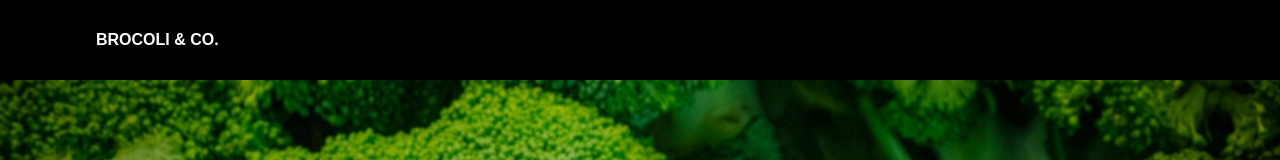
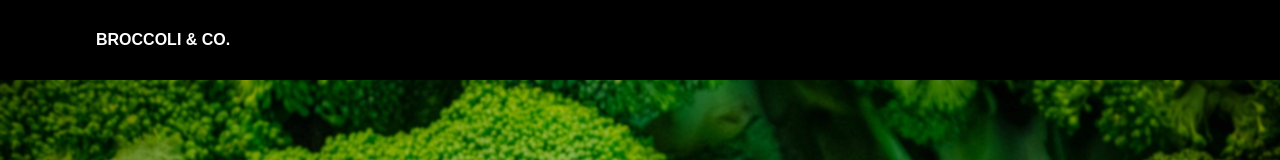
Before and after one commit to nicholascannon/broccoli-landing-page, a React (Vite) app in the folder client/: page / in a window 1280 px wide. Shown: the top 160 px of the page. Built offline with nearby package versions, Linux system fonts and the light colour scheme.

Commit message:
fix header typo

```diff
--- a/client/src/common/components/header.tsx
+++ b/client/src/common/components/header.tsx
@@ -3,7 +3,7 @@ import styles from './header.module.css';
 export const Header = () => {
     return (
         <header className={styles.header}>
-            <span className={styles.title}>BROCOLI & CO.</span>
+            <span className={styles.title}>BROCCOLI & CO.</span>
         </header>
     );
 };
```
Also changed, not shown: 2 other files (tests, documents, lock files or other folders).
